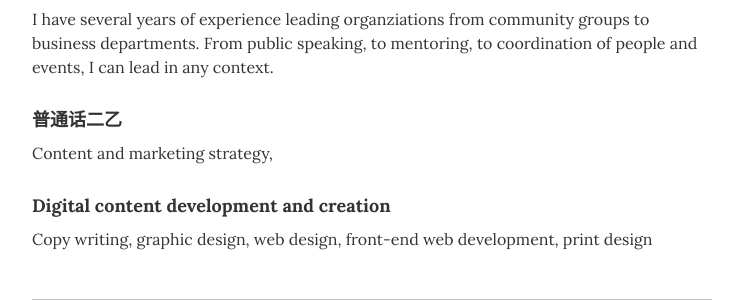
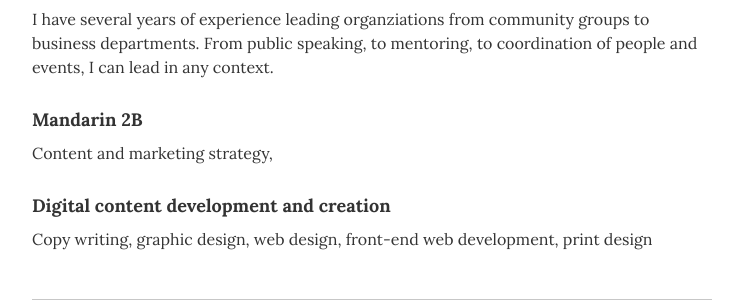
Before and after one commit to futingx/resume, a Jekyll site: the page built from index.html, in a window 1280 px wide and 900 px high, scrolled down 689 px. Shown: the part 152-452 px from the top of the window, without its empty margins (268-1011 px from the left). Built offline with Jekyll 4.4.1, drawn with Linux system fonts in a browser that asks for light colours.

Commit message:
第13次提交

```diff
--- a/_data/skills.yml
+++ b/_data/skills.yml
@@ -5,7 +5,7 @@
   description: I have several years of experience leading organziations from community groups to business departments. From public speaking, to mentoring, to coordination of people and events, I can lead in any context.
 
 # Communications strategy
-- skill: 普通话二乙
+- skill: Mandarin 2B
   description: Content and marketing strategy,
 
 # Digital content development and creation
```
